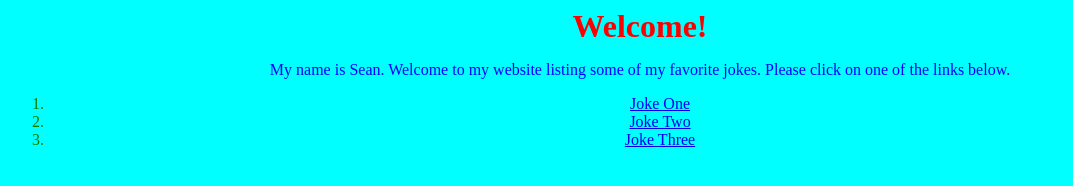
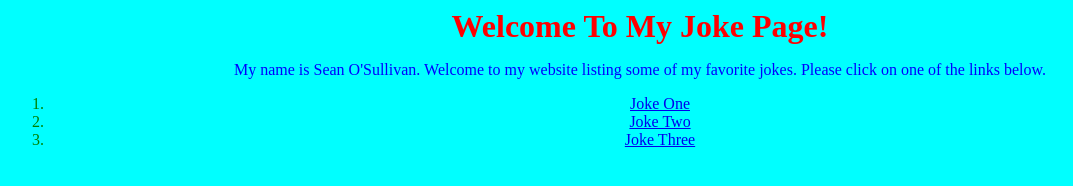
Before and after one commit to ProfessorHobo/final-website, a plain HTML site: page index.html in a window 1280 px wide. Shown: the whole page, without its empty margins (0-1073 px from the left). Drawn offline with Linux system fonts and the light colour scheme.

Commit message:
index.html was changed for demo

```diff
--- a/index.html
+++ b/index.html
@@ -24,9 +24,9 @@
     </style>
 </head>
 <body>
-    <h1>Welcome!</h1>
+    <h1>Welcome To My Joke Page!</h1>
     <p>
-        My name is Sean. Welcome to my website listing some of my favorite jokes.
+        My name is Sean O'Sullivan. Welcome to my website listing some of my favorite jokes.
         Please click on one of the links below.
     </p>
     <ol>
```
